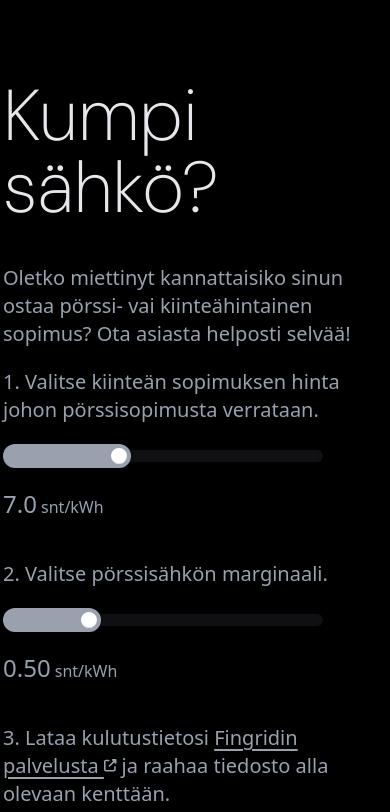
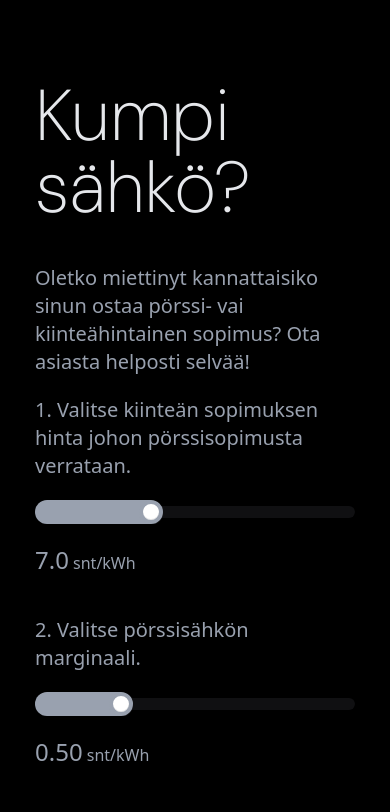
Before and after one commit to Teolhyn/kumpi-sahko, a Next.js app: page / in a window 390 px wide. Shown: the top 812 px of the page. Built offline with nearby package versions, Linux system fonts and the light colour scheme.

Commit message:
feat: better responsiveness

```diff
--- a/src/app/layout.tsx
+++ b/src/app/layout.tsx
@@ -86,7 +86,7 @@ export default function RootLayout({
       </head>
       <body className={`${dmSans.variable} antialiased font-dm`}>
 
-        <main className="min-h-screen">{children}</main>
+        <main className="min-h-screen mx-auto">{children}</main>
 
         <footer className="p-4 text-center text-sm text-gray-400">
           © {new Date().getFullYear()} Hynnä Consulting Oy. Hintatiedot perustuvat ENTSO-e Transparency Platformin tarjoamaan avoimeen dataan.
--- a/src/app/page.tsx
+++ b/src/app/page.tsx
@@ -8,9 +8,11 @@ export default function HomePage() {
   return (
     <main>
       <div className='flex flex-col items-center justify-center mt-20 font-sans'>
-        <h1 className='text-7xl mb-10 text-gray-200 max-w-96 sm:max-w-screen font-extralight font-dm-sans'>Kumpi sähkö?</h1>
-        <p className='text-xl mb-5 max-w-96 text-gray-400'>Oletko miettinyt kannattaisiko sinun ostaa pörssi- vai kiinteähintainen sopimus? Ota asiasta helposti selvää!</p>
-        <FileDropZone />
+        <h1 className='text-7xl mb-10 text-gray-200 max-w-80 sm:max-w-screen font-extralight font-dm-sans'>Kumpi sähkö?</h1>
+        <div className='max-w-80 sm:max-w-96'>
+          <p className='text-xl mb-5 max-w-96 text-gray-400'>Oletko miettinyt kannattaisiko sinun ostaa pörssi- vai kiinteähintainen sopimus? Ota asiasta helposti selvää!</p>
+          <FileDropZone />
+        </div>
       </div>
     </main>
   )
--- a/src/components/FileUpload.tsx
+++ b/src/components/FileUpload.tsx
@@ -180,7 +180,7 @@ const FileDropZone: React.FC = () => {
             </div>
             <div className='flex justify-center items-center mt-10'>
               <span>- 25 %</span>
-              <progress className="progress w-65 mx-2" value={normalizedRatio} max="1"></progress>
+              <progress className="progress w-50 sm:w-65 mx-2" value={normalizedRatio} max="1"></progress>
               <span>+ 25 %</span>
             </div>
             <div className='flex justify-center'>
```
